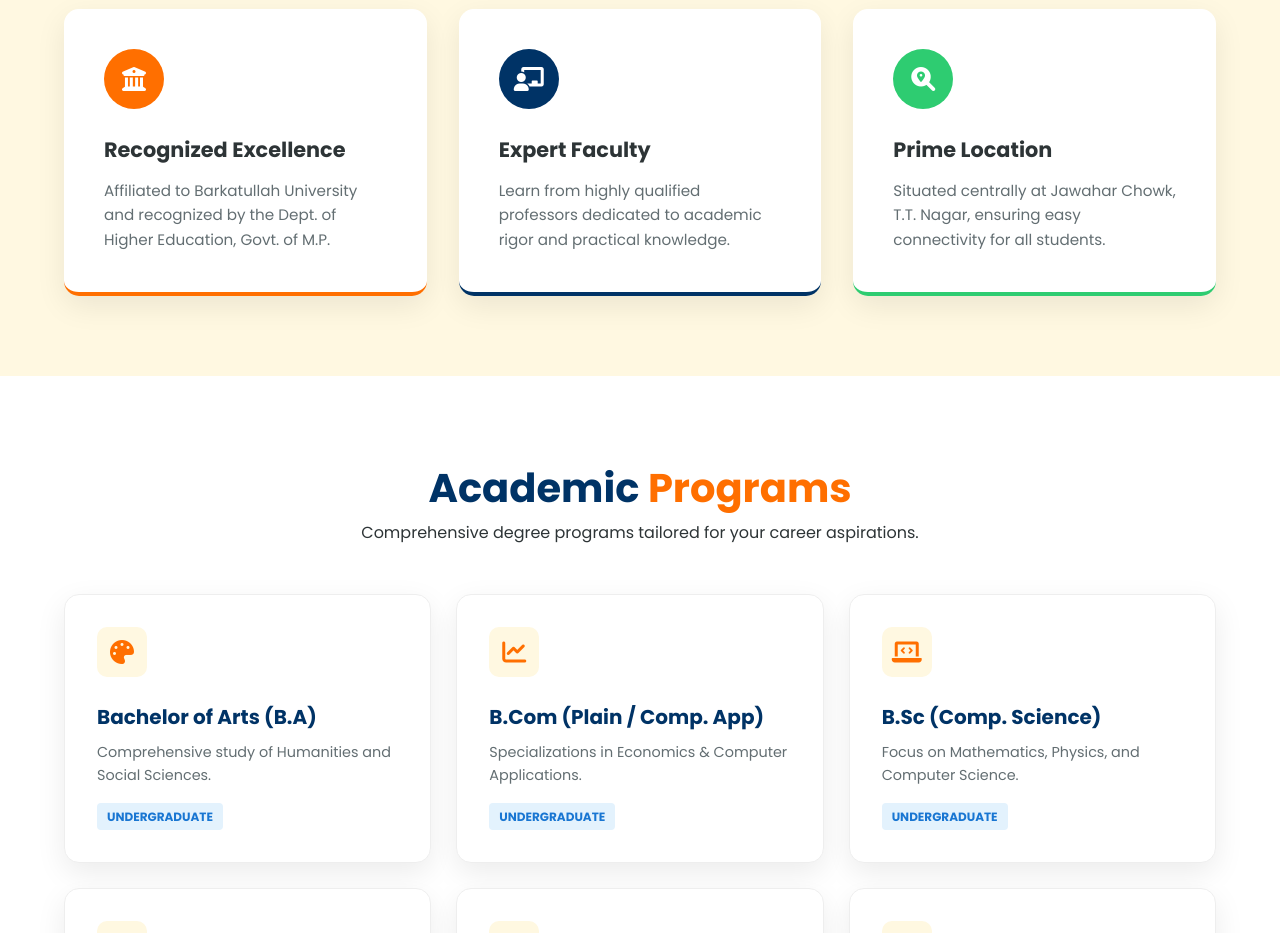
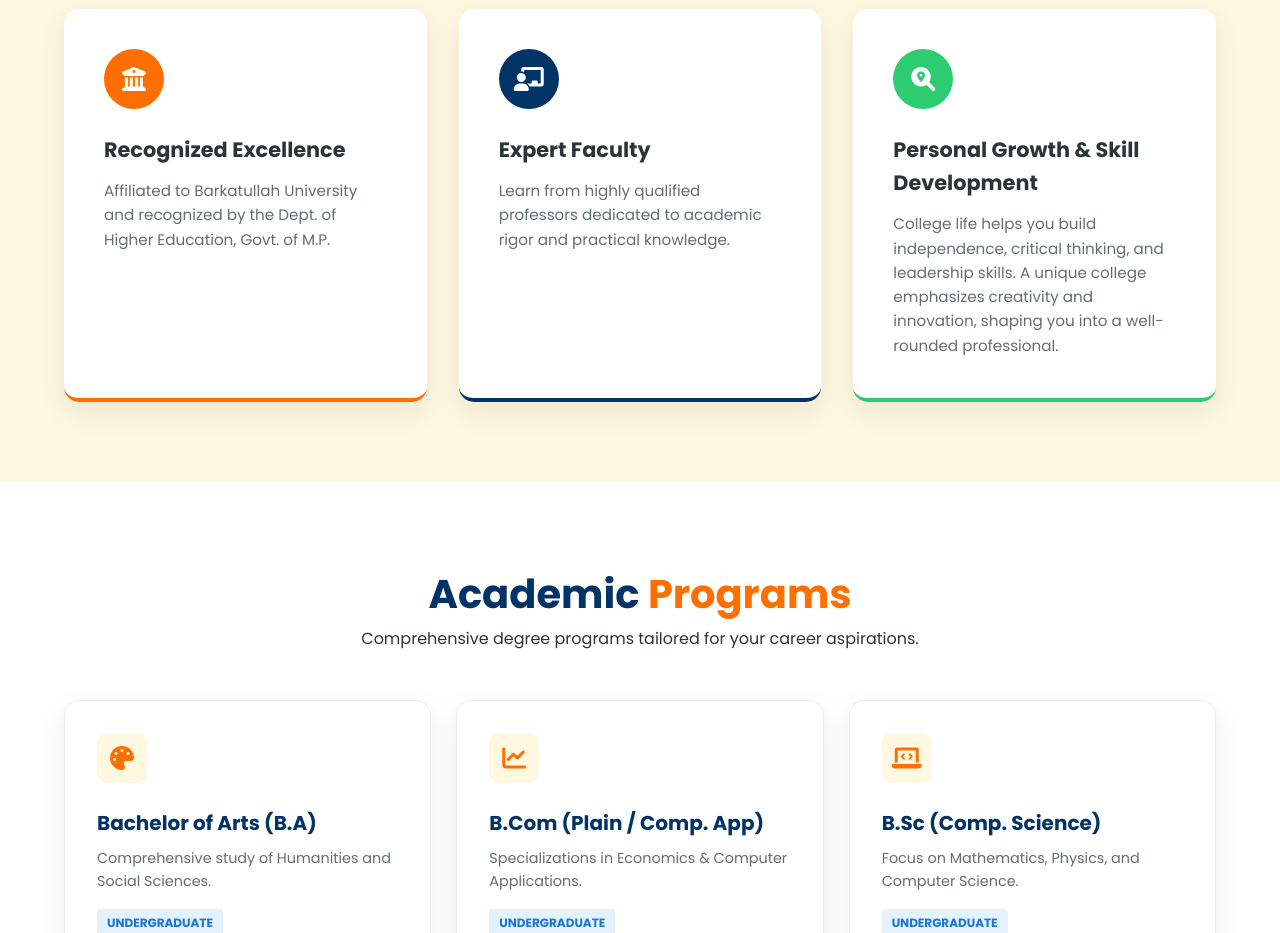
Before and after one commit to dammitdrishti/unique, a plain HTML site: page index.html in a window 1280 px wide. Shown: the part 1020-1953 px from the top of the page. Drawn offline with Linux system fonts and the light colour scheme.

Commit message:
Update index.html

```diff
--- a/index.html
+++ b/index.html
@@ -321,8 +321,8 @@
             </div>
             <div class="feature-card card-3">
                 <div class="feature-icon bg-green"><i class="fas fa-search-location"></i></div>
-                <h3>Prime Location</h3>
-                <p>Situated centrally at Jawahar Chowk, T.T. Nagar, ensuring easy connectivity for all students.</p>
+                <h3>Personal Growth & Skill Development</h3>
+                <p>College life helps you build independence, critical thinking, and leadership skills. A unique college emphasizes creativity and innovation, shaping you into a well-rounded professional.</p>
             </div>
         </div>
     </section>
```
